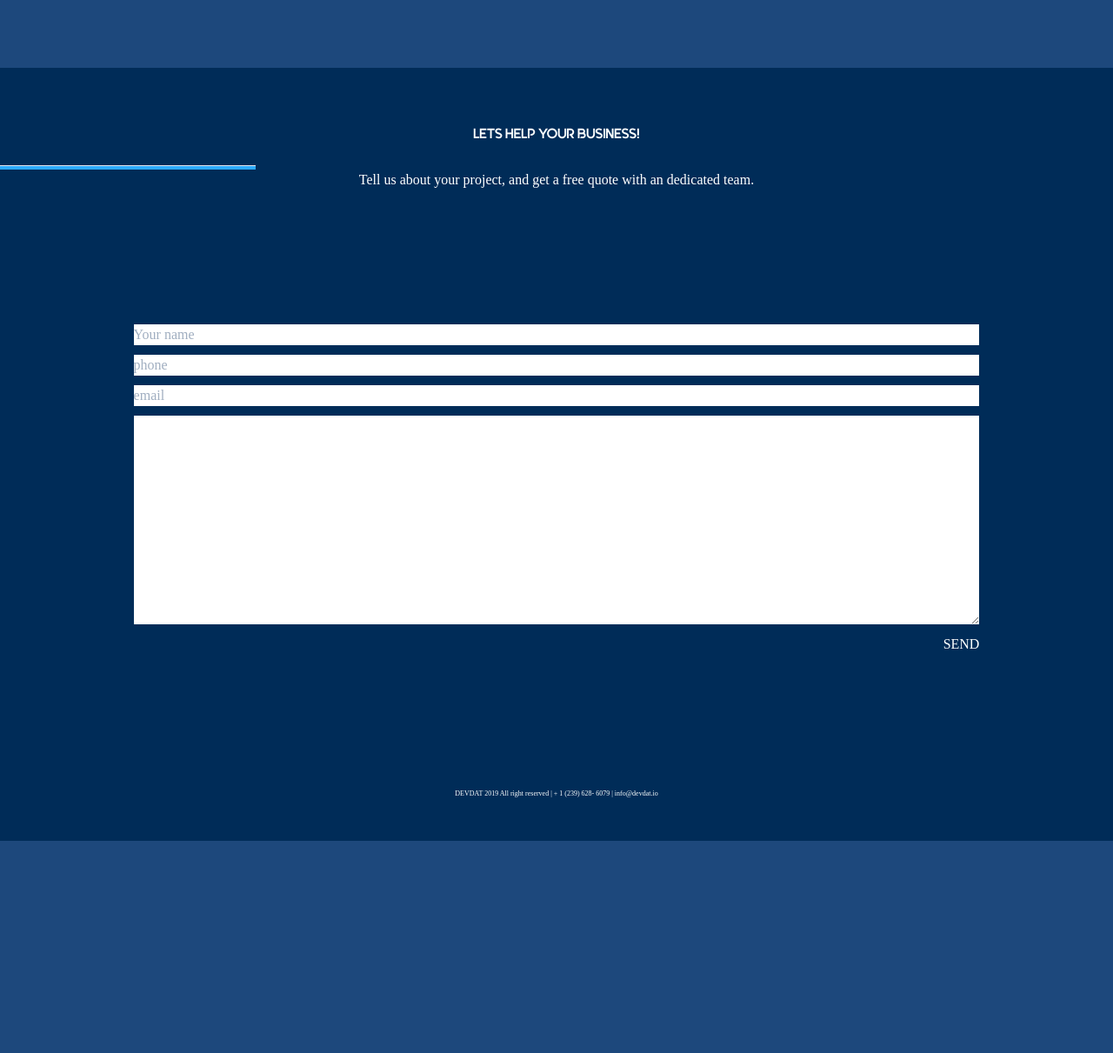
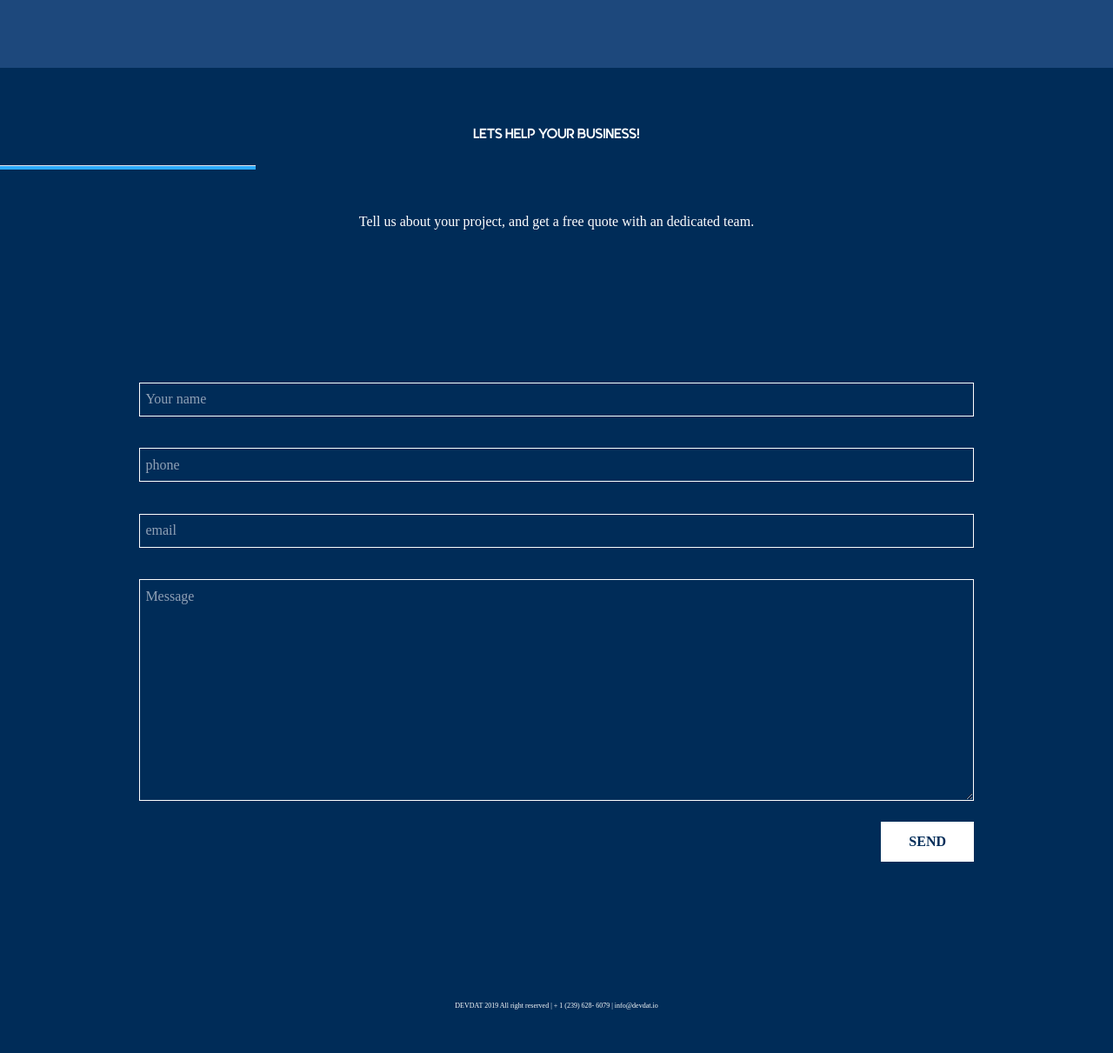
Before and after one commit to aalejandromr/devdat, a PHP site: page / in a window 1280 px wide; the page is wider, and only the part inside the window is pictured. Shown: the part 1383-2594 px from the top of that part at 87% size. Before the commit the page ends 2350 px from the top of that part, so only its background shows below. Run offline with PHP 8.4, Linux system fonts and the light colour scheme; some web fonts are replaced.

Commit message:
Fixs form style

```diff
--- a/css/main.css
+++ b/css/main.css
@@ -143,3 +143,24 @@ footer {
 .form-submit {
     color: white;
 }
+
+form * {
+    padding: 0.4em;
+    background-color: #002c58;
+    color: white;
+}
+
+.form-submit {
+    color: #002c58;
+    background-color: white;
+    font-weight: bolder;
+    padding: 0.7em 2em 0.7em 2em;
+}
+
+.input-wrapper input, .input-wrapper textarea {
+    border: 1.5px solid #fff;
+}
+
+::-webkit-input-placeholder { /* WebKit browsers */
+     opacity: 0.9 !important;
+}
--- a/index.html
+++ b/index.html
@@ -158,7 +158,7 @@
                 <h2> LETS HELP YOUR BUSINESS! </h2>
             </div>
             <hr/>
-            <div class="text">
+            <div class="text intern-spacing">
                 <p> Tell us about your project, and get a free quote with an dedicated team. </p>
             </div>
             <div class="form">
@@ -179,7 +179,7 @@
                     </div>
                     <div class="flex flex-col input-wrapper">
                         <label for="project"></label>
-                        <textarea name="project" id="project" cols="30" rows="10"></textarea>
+                        <textarea name="project" id="project" cols="30" rows="10" placeholder="Message"></textarea>
                     </div>
 
                     <div class="flex flex-row-reverse">
```
